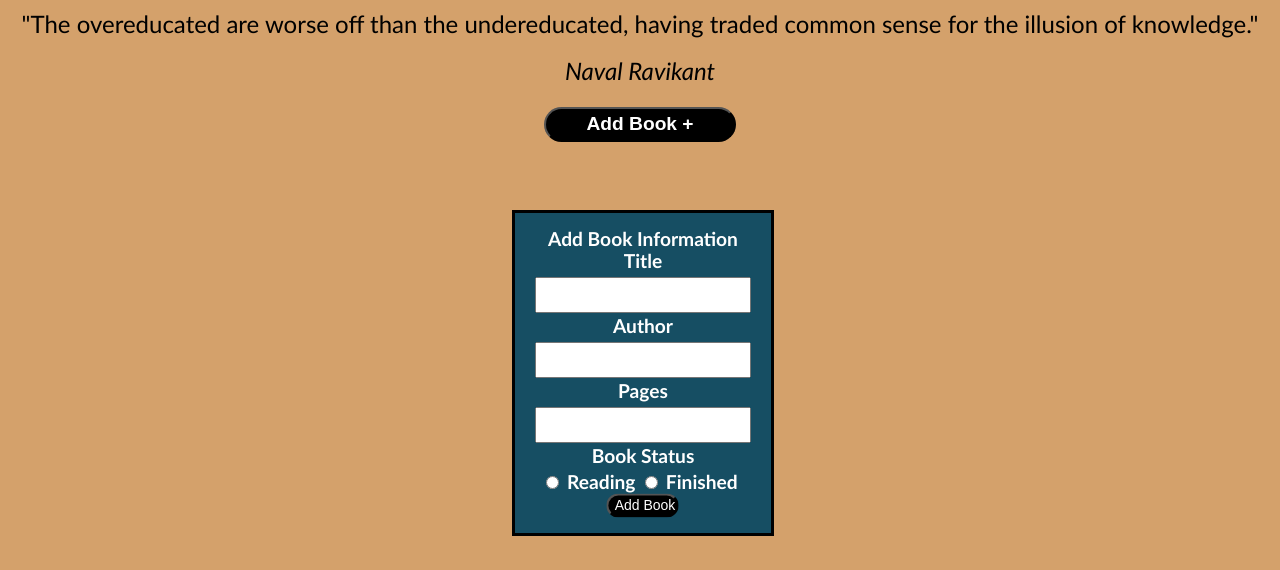
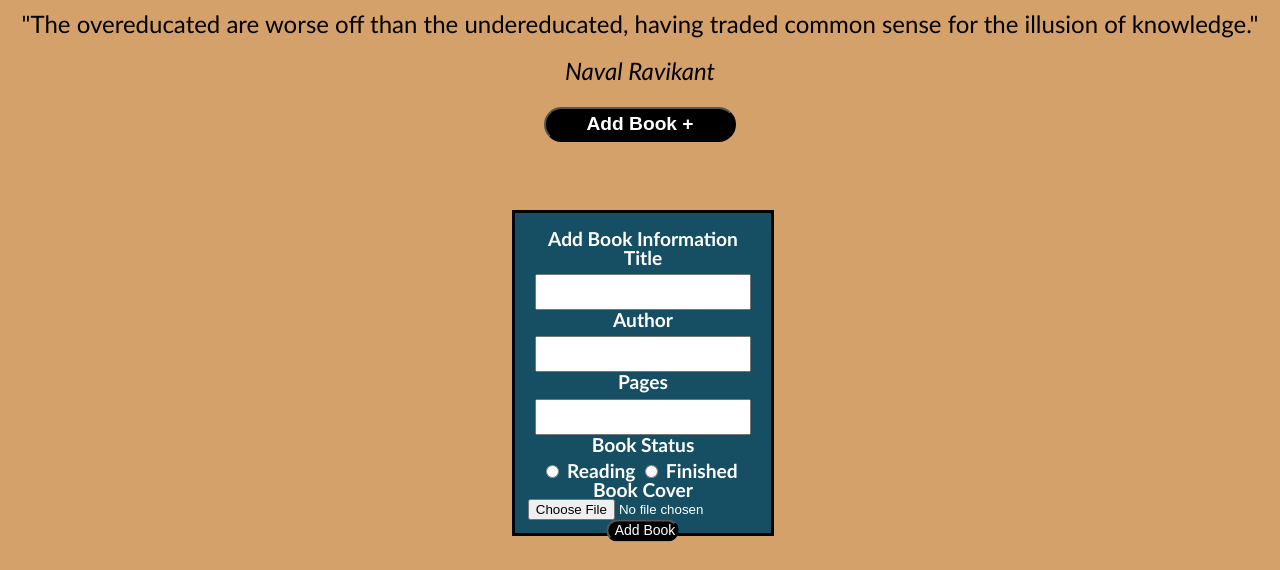
Before and after one commit to francomendezok/books-library, a plain HTML site: page index.html in a window 1280 px wide. Both pictures are taken after a click on the button "Add Book +". Shown: the part 70-640 px from the top of the page. Drawn offline with Linux system fonts and the light colour scheme.

Commit message:
Creating Functionality: Add Book Cover

```diff
--- a/index.html
+++ b/index.html
@@ -48,7 +48,10 @@
                         <label for="read">Finished</label>
                     </div>
                 </section>
-
+                <section class="input">
+                    <label for="cover">Book Cover</label>
+                    <input type="file" id="cover" name="cover" accept="image/*">
+                </section>
                 <input id="submit" type="submit" value="Add Book">
             </form>
         </div>
--- a/main.js
+++ b/main.js
@@ -37,12 +37,13 @@ var clickedEdit;
 
 
 
-function Book(title, author, pages, status) {
+function Book(title, author, pages, status, cover) {
   // the constructor...
   this.Title = title;
   this.Author = author;
   this.Pages = pages;
   this.Status = status;
+  this.Cover = cover;
 }
 
 function addBookToLibrary(title, author, pages, status) {
```
